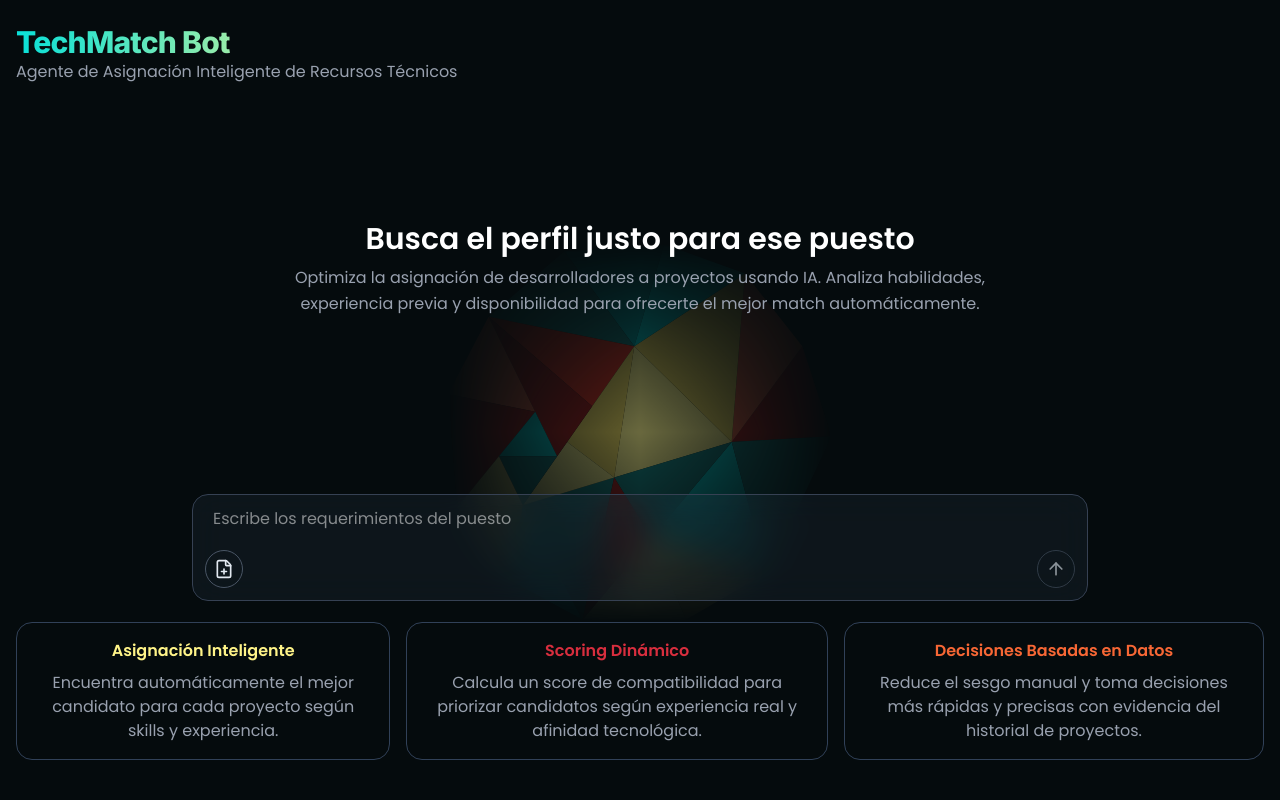
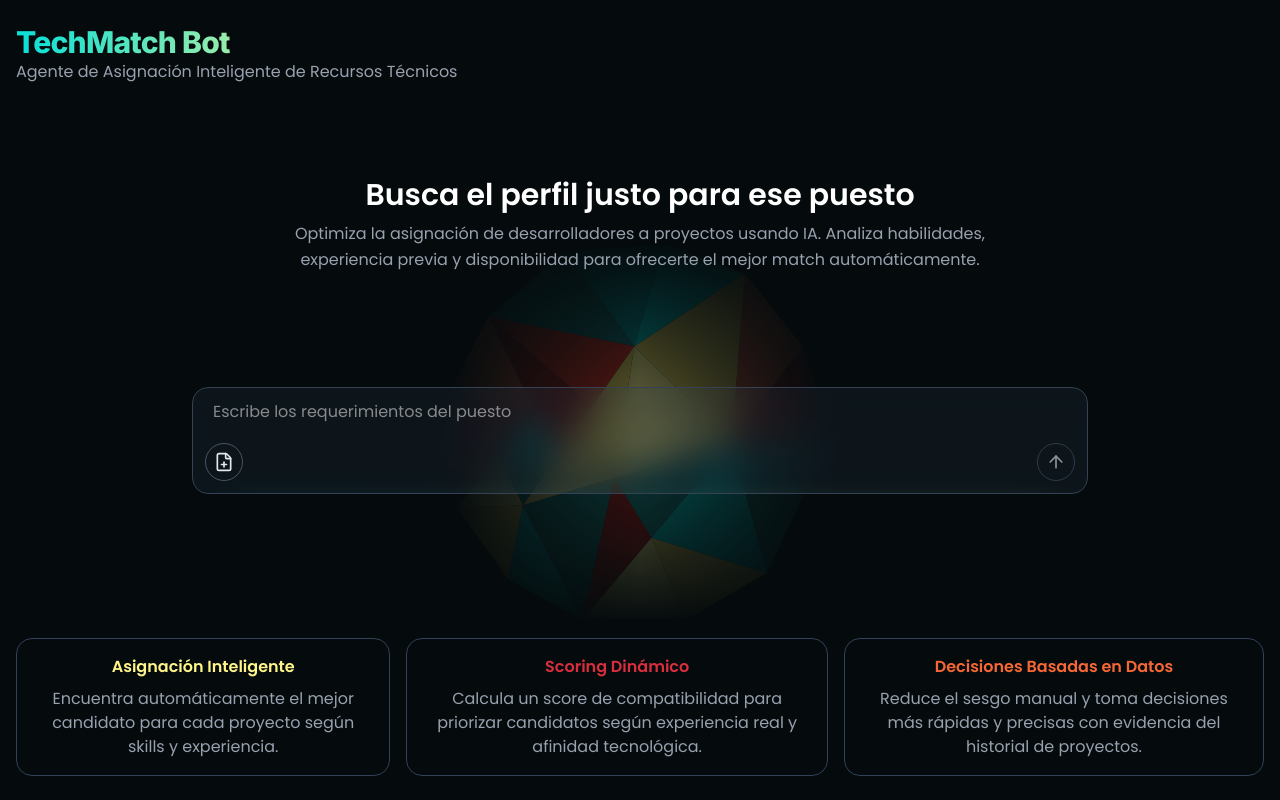
Before and after one commit to Androide18/techmatch-agent, a Next.js app: page /chat in a window 1280 px wide. Built offline with nearby package versions, Linux system fonts and the light colour scheme.

Commit message:
fix textarea loading animation

```diff
--- a/app/chat/page.tsx
+++ b/app/chat/page.tsx
@@ -52,7 +52,7 @@ export default function Home() {
   };
 
   return (
-    <main className='pt-6 pb-10 px-4 gap-10 max-w-7xl mx-auto flex flex-col h-dvh relative'>
+    <main className='py-6 px-4 gap-0 max-w-7xl mx-auto flex flex-col h-dvh relative'>
       {/* Hero Section */}
       <nav className='flex justify-between items-center w-full'>
         <div>
@@ -81,11 +81,11 @@ export default function Home() {
       <motion.section
         layout
         style={{ justifyContent: requestFinished ? 'flex-start' : 'center' }}
-        className='flex-1 z-10 justify-center items-center gap-52 flex flex-col relative'
+        className='flex-1 z-10 justify-center items-center gap-32 flex flex-col relative'
       >
         <AnimatePresence>
           {!requestFinished && !isLoading && (
-            <div className='flex-1 min-h-42 justify-center max-w-4xl text-center flex flex-col gap-2'>
+            <div className='h-full justify-center max-w-4xl text-center flex flex-col gap-2'>
               <motion.h3
                 initial={{ y: 70, opacity: 0 }}
                 animate={{ y: 0, opacity: 1 }}
@@ -140,12 +140,12 @@ export default function Home() {
         )}
 
         {!requestFinished && (
-          <div className='relative w-full'>
+          <div className='relative w-full h-full flex-col justify-end flex'>
             <AnimatePresence>
               {!hasItems && (
                 <motion.div
                   key='input'
-                  className='w-full absolute bottom-[115%] left-1/2 -translate-x-1/2 z-20'
+                  className='w-full absolute bottom-[calc(100%)] left-1/2 -translate-x-1/2 z-20'
                   transition={springTransition(isLoading ? 0.4 : 0)}
                   variants={{ visible, hidden }}
                   initial='hidden'
--- a/app/features/TechMatchInput.tsx
+++ b/app/features/TechMatchInput.tsx
@@ -114,11 +114,11 @@ export function TechMatchInput({
           onChange={(e) => setQuery(e.target.value)}
           rows={2}
           className={cn(
-            'resize-none max-h-42 border-none outline-none w-full relative z-10 bg-transparent field-sizing-content',
+            'resize-none max-h-32 border-none outline-none w-full relative z-10 bg-transparent field-sizing-content',
             selectedFile || isProcessingPdf ? 'pl-0 cursor-not-allowed' : 'pl-2'
           )}
           placeholder={
-            selectedFile || isProcessingPdf
+            selectedFile || isLoading
               ? ''
               : 'Escribe los requerimientos del puesto'
           }
@@ -202,10 +202,8 @@ export function TechMatchInput({
 
       <div
         className={cn(
-          'bg-linear-to-r from-primary to-lime-200 h-full w-full absolute -bottom-26 blur-xl rounded-full left-1/2 -translate-x-1/2 -z-10 transition-all duration-500 ease-in-out',
-          isLoading
-            ? 'animate-pulse -translate-y-3 opacity-80'
-            : 'translate-y-10 opacity-0'
+          'bg-linear-to-r from-primary to-lime-200 h-full w-full absolute top-full blur-xl rounded-full left-1/2 -translate-x-1/2 -z-10 transition-all duration-500 ease-in-out',
+          isLoading ? 'animate-pulse -translate-y-3' : 'translate-y-10'
         )}
       />
     </form>
```
